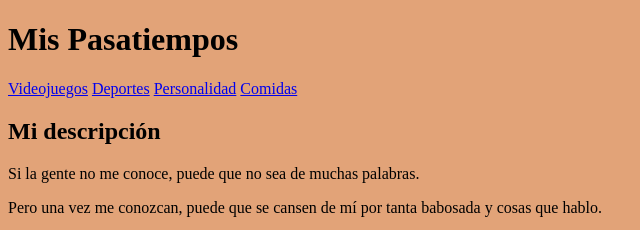
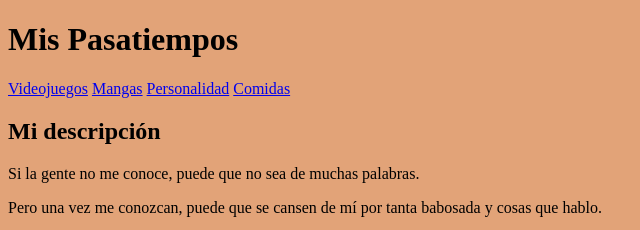
Before and after one commit to A2016049FacioParra/DesarrolloP3, a plain HTML site: page index.html in a window 1280 px wide. Shown: the top 230 px of the page, 0-640 px from the left. Drawn offline with Linux system fonts and the light colour scheme.

Commit message:
error arreglado index

```diff
--- a/index.html
+++ b/index.html
@@ -10,7 +10,7 @@
         <h1>Mis Pasatiempos</h1>
         <nav>
             <a href="Videojuegos.html">Videojuegos</a>
-            <a href="mangas.html">Deportes</a>
+            <a href="mangas.html">Mangas</a>
             <a href="Personalidad.html">Personalidad</a>
             <a href="Comidas.html">Comidas</a>
         </nav>
```
